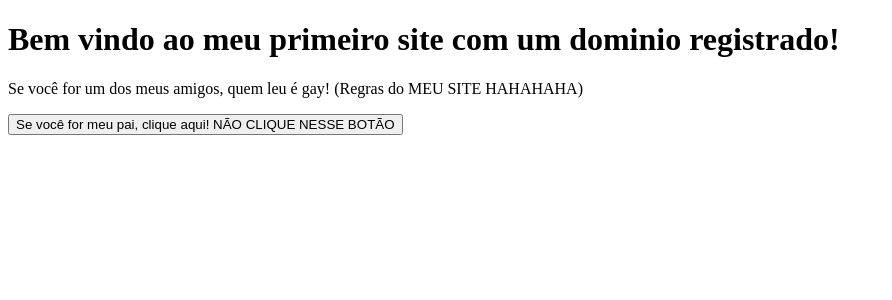
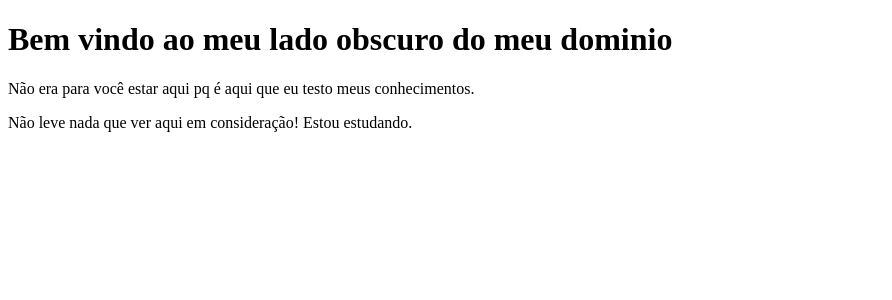
Before and after one commit to CaiooLucas/tabnews, a Next.js app: page / in a window 1280 px wide. Shown: the top 300 px of the page, without its empty margins (0-892 px from the left). Built offline with nearby package versions, Linux system fonts and the light colour scheme.

Commit message:
atualizando o index.js

```diff
--- a/pages/index.js
+++ b/pages/index.js
@@ -1,22 +1,11 @@
 function Home() {
   return (
     <>
-      <h1>Bem vindo ao meu primeiro site com um dominio registrado!</h1>
+      <h1>Bem vindo ao meu lado obscuro do meu dominio</h1>
       <p>
-        Se você for um dos meus amigos, quem leu é gay! (Regras do MEU SITE
-        HAHAHAHA)
+        Não era para você estar aqui pq é aqui que eu testo meus conhecimentos.
       </p>
-      <button
-        onClick={() =>
-          alert(
-            "A mensagem do site verdadeira pra você é: Você é muito especial para mim!",
-            "Se você abriu isso, lamento informar mas além de curioso você é corno.",
-          )
-        }
-      >
-        Se você for meu pai, clique aqui!
-        NÃO CLIQUE NESSE BOTÃO
-      </button>
+      <p>Não leve nada que ver aqui em consideração! Estou estudando.</p>
     </>
   );
 }
```
